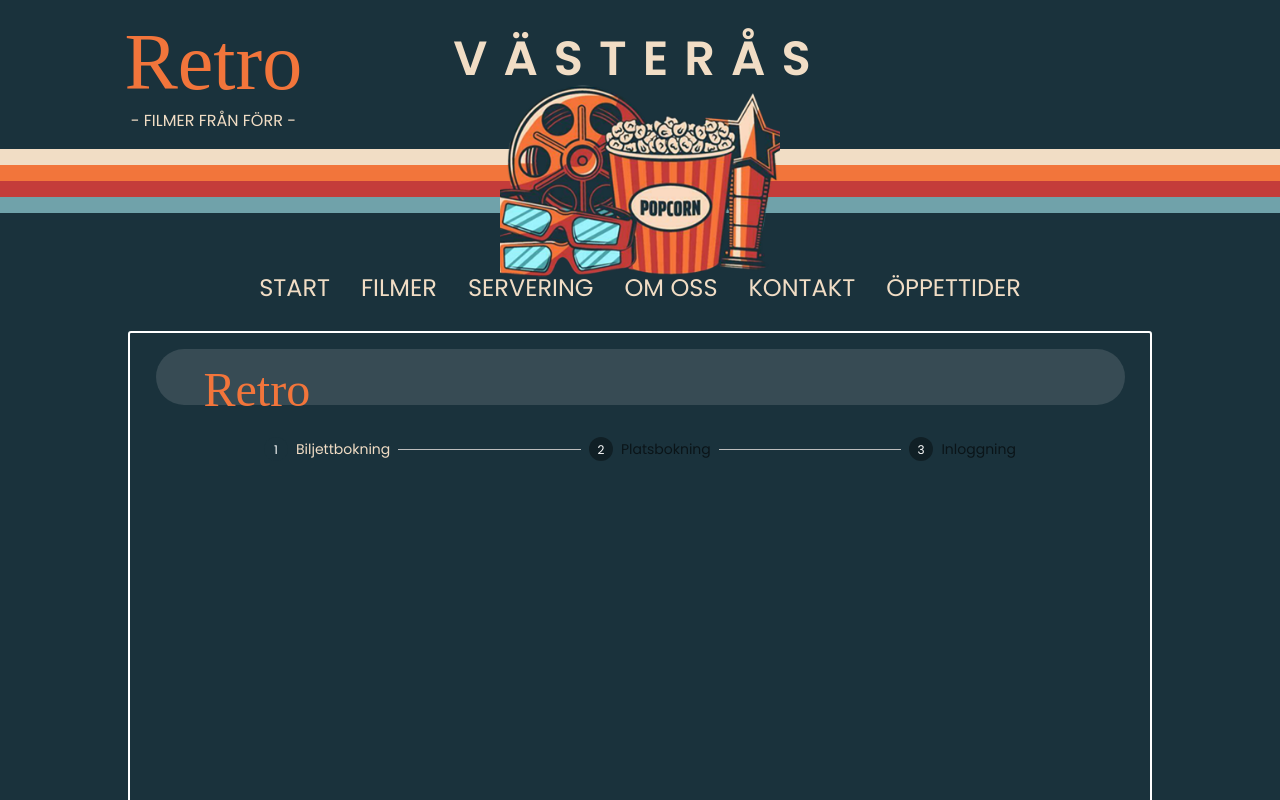
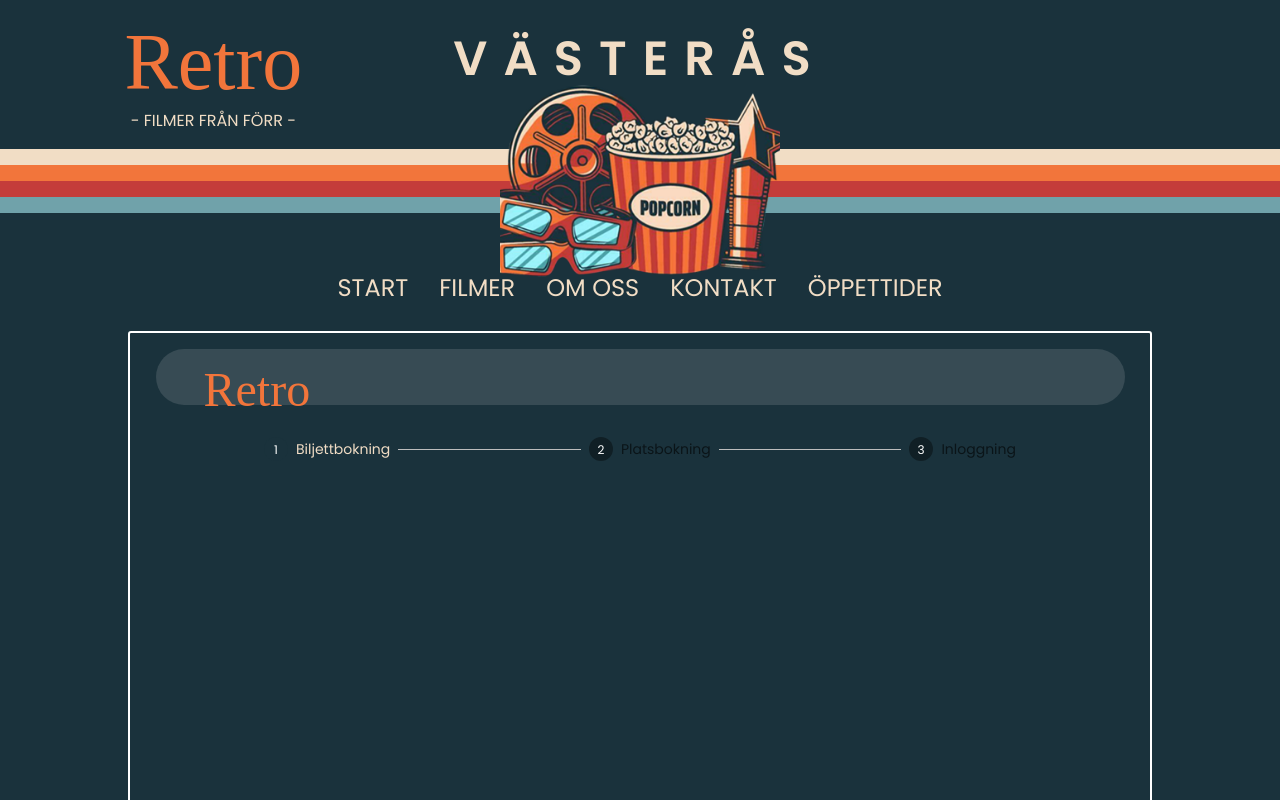
Before and after one commit to nilsishome/kino-project-nextjs, a Next.js app: page /booking in a window 1280 px wide. Built offline with nearby package versions, Linux system fonts and the light colour scheme; a web font is replaced by a local one; what @mui/material-nextjs would draw is missing.

Commit message:
added correct href to navigation phone & desktop

```diff
--- a/components/header/nav.tsx
+++ b/components/header/nav.tsx
@@ -1,3 +1,5 @@
+"use client";
+
 import React from "react";
 import { Button, ButtonGroup } from "@mui/material";
 
@@ -17,30 +19,28 @@ export default function Nav() {
       }}
     >
       <Button
+        href="/"
         variant="text"
         sx={{ margin: "1rem", fontSize: { sm: "1rem", md: "1.5rem" } }}
       >
         START
       </Button>
       <Button
+        href="/movies"
         variant="text"
         sx={{ margin: "1rem", fontSize: { sm: "1rem", md: "1.5rem" } }}
       >
         FILMER
       </Button>
       <Button
-        variant="text"
-        sx={{ margin: "1rem", fontSize: { sm: "1rem", md: "1.5rem" } }}
-      >
-        SERVERING
-      </Button>
-      <Button
+        href="/about"
         variant="text"
         sx={{ margin: "1rem", fontSize: { sm: "1rem", md: "1.5rem" } }}
       >
         OM OSS
       </Button>
       <Button
+        href="/contact"
         variant="text"
         sx={{ margin: "1rem", fontSize: { sm: "1rem", md: "1.5rem" } }}
       >
--- a/components/header/phoneNav.tsx
+++ b/components/header/phoneNav.tsx
@@ -1,3 +1,5 @@
+"use client";
+
 import React from "react";
 import { Zoom, Box, IconButton, ButtonGroup, Button } from "@mui/material";
 import MenuIcon from "@mui/icons-material/Menu";
@@ -32,7 +34,8 @@ const PhoneNav: React.FC<navProps> = ({ navToggle, onNavToggle }) => {
               width: "100%",
               height: "100%",
               backgroundColor: "primary.main",
-              opacity: 0.8,
+              opacity: 0.95,
+              zIndex: 1,
             }}
           >
             <ButtonGroup
@@ -47,22 +50,28 @@ const PhoneNav: React.FC<navProps> = ({ navToggle, onNavToggle }) => {
                 },
               }}
             >
-              <Button sx={{ fontSize: "1rem", marginBottom: "1rem" }}>
+              <Button href="/" sx={{ fontSize: "1rem", marginBottom: "1rem" }}>
                 START
               </Button>
-              <Button sx={{ fontSize: "1rem", marginBottom: "1rem" }}>
+              <Button
+                href="/movies"
+                sx={{ fontSize: "1rem", marginBottom: "1rem" }}
+              >
                 FILMER
               </Button>
-              <Button sx={{ fontSize: "1rem", marginBottom: "1rem" }}>
-                SERVERING
-              </Button>
-              <Button sx={{ fontSize: "1rem", marginBottom: "1rem" }}>
+              <Button
+                href="/about"
+                sx={{ fontSize: "1rem", marginBottom: "1rem" }}
+              >
                 OM OSS
               </Button>
-              <Button sx={{ fontSize: "1rem", marginBottom: "1rem" }}>
+              <Button
+                href="/contact"
+                sx={{ fontSize: "1rem", marginBottom: "1rem" }}
+              >
                 KONTAKT
               </Button>
-              <Button sx={{ fontSize: "1rem", marginBottom: "1rem" }}>
+              <Button href="" sx={{ fontSize: "1rem", marginBottom: "1rem" }}>
                 ÖPPETTIDER
               </Button>
             </ButtonGroup>
```
